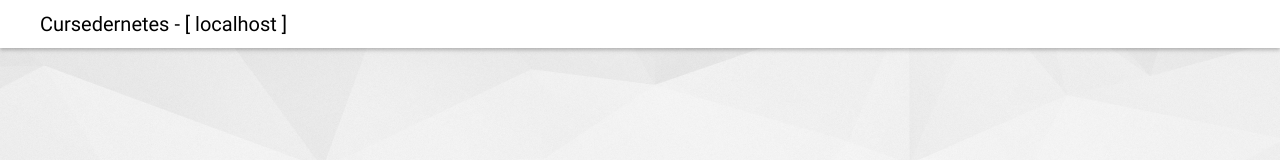
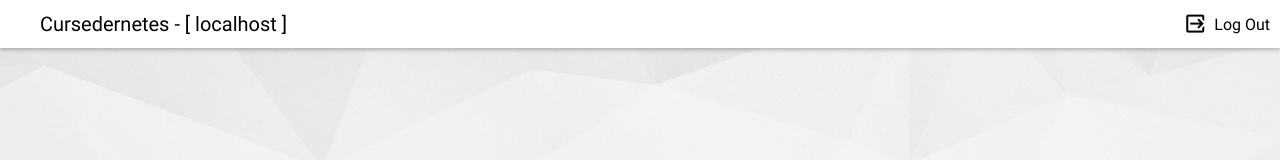
Before and after one commit to iTecAI/Cursedernetes, a React (Create React App) app in the folder command/client/: page / in a window 1280 px wide. Shown: the top 160 px of the page. Built offline with nearby package versions, Linux system fonts and the light colour scheme; no server answers.

Commit message:
root layout, logout

```diff
--- a/command/client/src/App.js
+++ b/command/client/src/App.js
@@ -1,10 +1,10 @@
 import ThemeProvider from "./utilities/themeProvider";
 import { BrowserRouter, Route, Routes } from "react-router-dom";
 import LayoutRaw from "./pages/layout/layoutRaw";
+import Layout from "./pages/layout/layout";
 import Login from "./pages/login/login";
 import { useEffect } from "react";
 import { get } from "./utilities/api";
-import { sha256 } from "js-sha256";
 
 function App() {
     useEffect(() => {
@@ -21,8 +21,11 @@ function App() {
         <ThemeProvider theme="main">
             <BrowserRouter>
                 <Routes>
-                    <Route path="/" element={<LayoutRaw />}>
+                    <Route path="/login" element={<LayoutRaw />}>
                         <Route path="/login" element={<Login />} />
+                    </Route>
+                    <Route path="/" element={<Layout />}>
+                        <Route index element={<></>} />
                     </Route>
                 </Routes>
             </BrowserRouter>
--- a/command/client/src/pages/layout/layout.css
+++ b/command/client/src/pages/layout/layout.css
@@ -36,3 +36,33 @@
     width: 100%;
     height: calc(100% - 48px);
 }
+
+.navbar .button.logout {
+    position: absolute;
+    top: 0px;
+    right: 0px;
+    display: inline-block;
+    height: 48px;
+    width: fit-content;
+    padding: 10px;
+    padding-left: 40px;
+    background-color: var(--p);
+    transition: background-color 0.2s;
+    cursor: pointer;
+    color: var(--pt);
+    border: none;
+    box-sizing: border-box;
+    font-size: 16px;
+    font-family: "Roboto", sans-serif;
+    font-weight: 400;
+}
+.navbar .button.logout:hover {
+    background-color: var(--pd);
+}
+.navbar .button.logout .nf {
+    position: absolute;
+    top: 50%;
+    left: 12px;
+    transform: translate(0, -50%);
+    font-size: 18px;
+}
--- /dev/null
+++ b/command/client/src/pages/layout/layout.js
@@ -0,0 +1,63 @@
+import { Outlet } from "react-router-dom";
+import { useState, useEffect } from "react";
+import "../../util.css";
+import "./layout.css";
+import bg1k from "./background-1K.jpg";
+import bg2k from "./background-2K.jpg";
+import bg4k from "./background-4K.jpg";
+import Icon from "../../utilities/icons";
+import { post } from "../../utilities/api";
+
+function getWindowDimensions() {
+    const { innerWidth: width, innerHeight: height } = window;
+    return {
+        width: width,
+        height: height,
+    };
+}
+
+export default function Layout() {
+    const [bg, setBg] = useState(bg1k);
+    useEffect(function () {
+        var wdim = getWindowDimensions();
+        if (wdim.width > 5120) {
+            setBg(bg4k);
+        } else if (wdim.width > 2560) {
+            setBg(bg2k);
+        }
+    }, []);
+    return (
+        <>
+            <div className="navbar paper">
+                <img
+                    src="assets/logo128.png"
+                    className="logo noselect"
+                    alt="Cursedernetes logo"
+                />
+                <span className="page-title noselect">
+                    {"Cursedernetes - [ " + window.location.hostname + " ]"}
+                </span>
+                <button
+                    className="button logout noselect"
+                    onClick={() => {
+                        post("/logout").then(() => {
+                            window.localStorage.removeItem("fingerprint");
+                            window.location.pathname = "/login";
+                        });
+                    }}
+                >
+                    <Icon name="logout_variant" />
+                    Log Out
+                </button>
+            </div>
+            <div
+                className="page-content noscroll"
+                style={{
+                    backgroundImage: `url(${bg})`,
+                }}
+            >
+                <Outlet />
+            </div>
+        </>
+    );
+}
```
Also changed, not shown: 1 other file (tests, documents, lock files or other folders).
